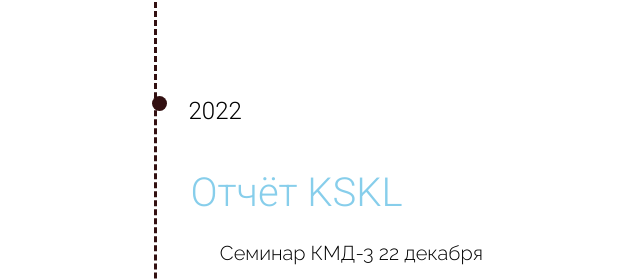
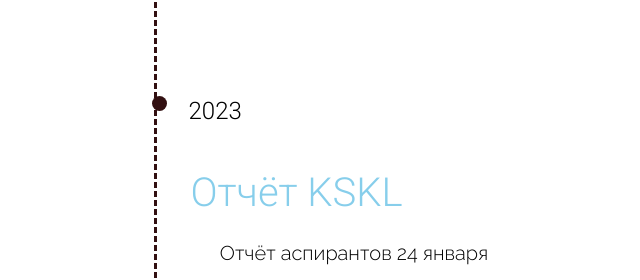
Before and after one commit to nikita-p/nikita-p.github.io, a plain HTML site: page reports/index.html in a window 1280 px wide. Shown: the part 518-798 px from the top of the page, 5-645 px from the left. Drawn offline with Linux system fonts and the light colour scheme.

Commit message:
add report 1/24/23

```diff
--- a/reports/index.html
+++ b/reports/index.html
@@ -18,10 +18,19 @@
     </div>
     <div class="main">
         <ul class='timeline'>
+            <li>2023
+                <ul>
+                    <li>
+						<a href="report240122.pdf">Отчёт KSKL</a>
+						<p>Отчёт аспирантов 24 января</p>
+                    </li>
+                </ul>
+
+            </li>
 			<li>2022
                 <ul>
                     <li>
-						<a href="kskl221222.pdf">Отчёт KSKL</a>
+						<a href="kskl221222.pdf">Статус KSKL</a>
 						<p>Семинар КМД-3 22 декабря</p>
                     </li>
 					<li>
```
Also changed, not shown: 1 other file.
